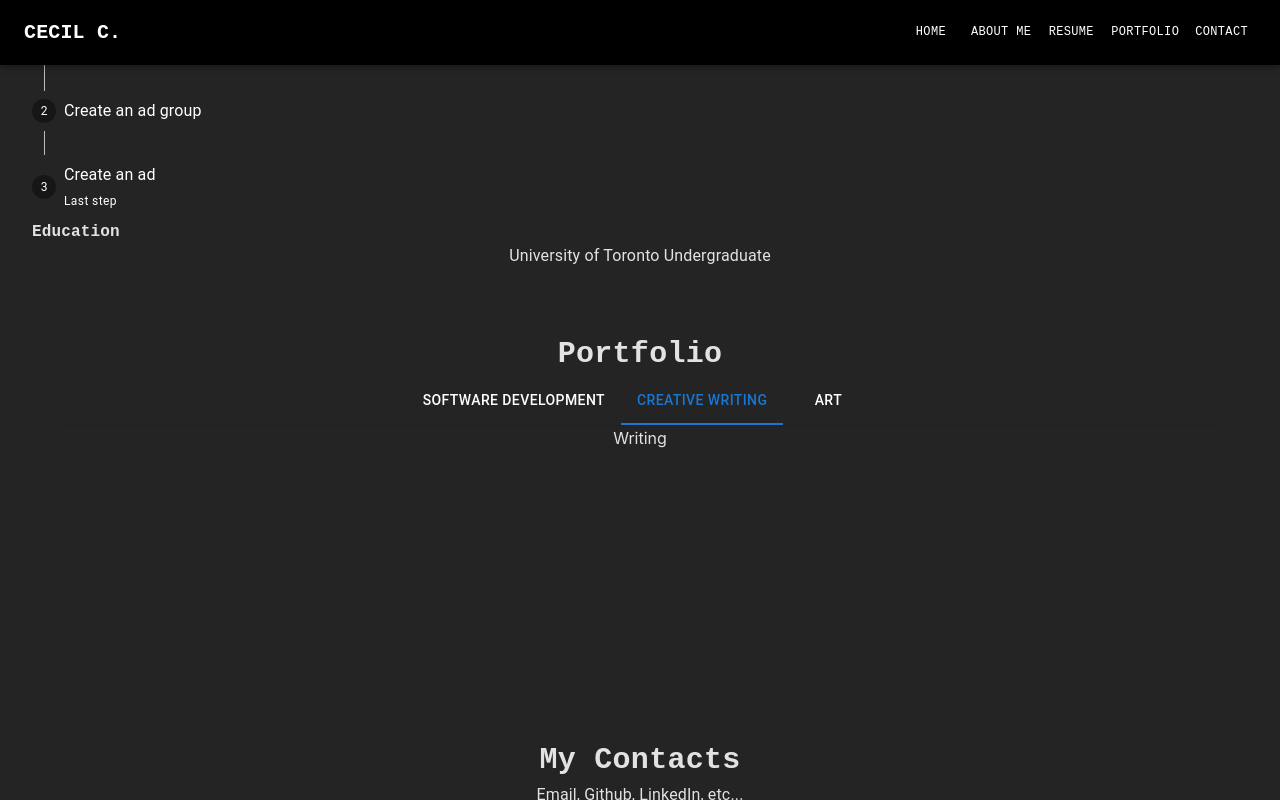
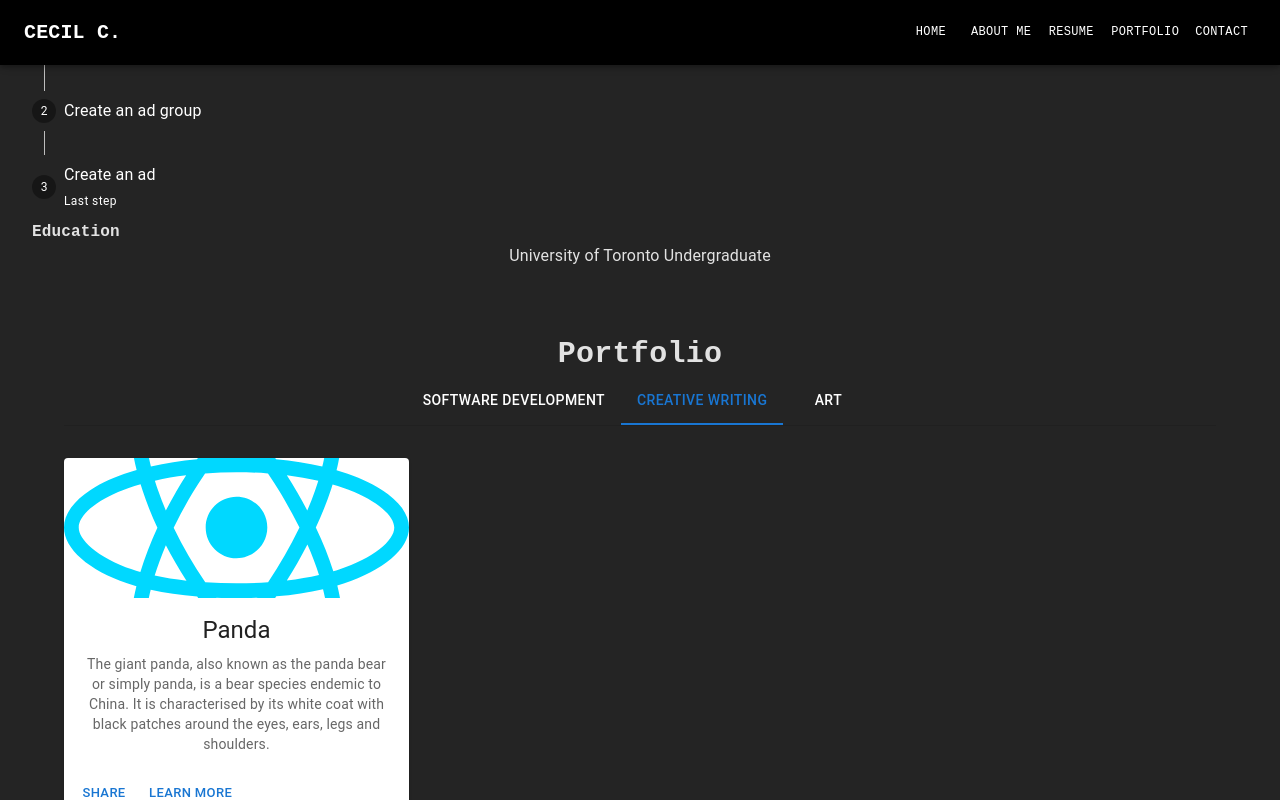
Before and after one commit to pokemonball34/resume-website, a React (Vite) app: page / in a window 1280 px wide. Both pictures are taken after a click on the tab "CREATIVE WRITING". Shown: the part 2050-2850 px from the top of the page. Built offline with nearby package versions, Linux system fonts and the light colour scheme.

Commit message:
Prop Setup for Project Card

```diff
--- a/src/components/portfolio/Project.tsx
+++ b/src/components/portfolio/Project.tsx
@@ -6,7 +6,13 @@ import CardContent from '@mui/material/CardContent';
 import CardMedia from '@mui/material/CardMedia';
 import Typography from '@mui/material/Typography';
 
-const Project = () => {
+type Props = {
+    title: string;
+    content: string;
+};
+
+const Project = (props: Props) => {
+    const { title, content } = props;
     return (
         <Card sx={{ maxWidth: 345 }}>
             <CardMedia
@@ -16,12 +22,10 @@ const Project = () => {
             />
             <CardContent>
                 <Typography gutterBottom variant='h5' component='div'>
-                    Lizard
+                    {title}
                 </Typography>
                 <Typography variant='body2' sx={{ color: 'text.secondary' }}>
-                    Lizards are a widespread group of squamate reptiles, with
-                    over 6,000 species, ranging across all continents except
-                    Antarctica
+                    {content}
                 </Typography>
             </CardContent>
             <CardActions>
--- a/src/pages/portfolio/Portfolio.tsx
+++ b/src/pages/portfolio/Portfolio.tsx
@@ -41,13 +41,32 @@ const Portfolio = () => {
                 </Tabs>
             </Box>
             <Tabpanel value={value} index={0}>
-                <Project />
+                <Box sx={{ marginTop: 4 }}>
+                    <Project
+                        title='Lizard'
+                        content='Lizards are a widespread group of squamate reptiles, with
+                    over 6,000 species, ranging across all continents except
+                    Antarctica'
+                    />
+                </Box>
             </Tabpanel>
             <Tabpanel value={value} index={1}>
-                Writing
+                <Box sx={{ marginTop: 4 }}>
+                    <Project
+                        title='Panda'
+                        content='The giant panda, also known as the panda bear or simply panda,
+                        is a bear species endemic to China. It is characterised by its white coat
+                        with black patches around the eyes, ears, legs and shoulders.'
+                    />
+                </Box>
             </Tabpanel>
             <Tabpanel value={value} index={2}>
-                Art
+                <Box sx={{ marginTop: 4 }}>
+                    <Project
+                        title='Dog'
+                        content='The dog was the first species to be domesticated by humans.'
+                    />
+                </Box>
             </Tabpanel>
         </Box>
     );
```
